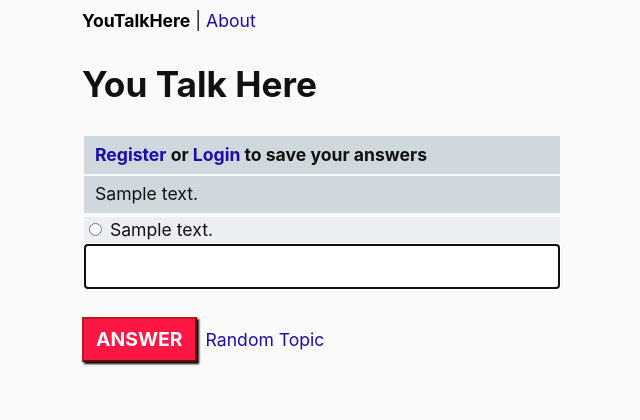
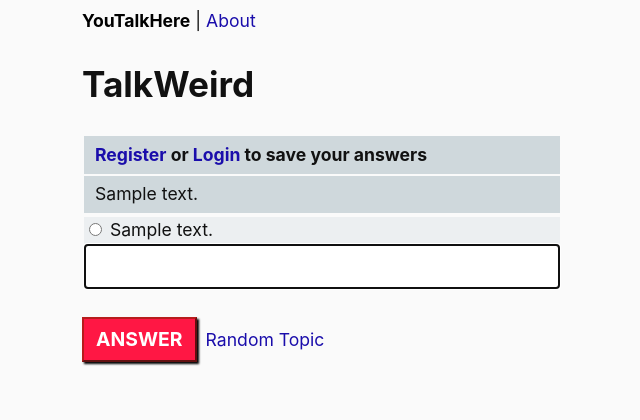
Before and after one commit to c-arthur-hill/questeng, a Django app: page / in a window 1280 px wide. Shown: the top 420 px of the page, without its empty margins (318-958 px from the left). Run offline with Django 3.2, Linux system fonts and the light colour scheme; tables that the repository leaves empty hold one stand-in row (values such as "Sample post").

Commit message:
1. Updated domain

```diff
--- a/questionengine/chat/templates/home.html
+++ b/questionengine/chat/templates/home.html
@@ -1,8 +1,8 @@
 {% extends "base.html" %}
 
 {% block homelink %}active{% endblock %}
-{% block title %}YouTalkHere{% endblock %}
-{% block header %}You Talk Here{% endblock %}
+{% block title %}TalkWeird{% endblock %}
+{% block header %}TalkWeird{% endblock %}
 {% block content %}
 <table>
     {% if not user.is_authenticated and show_save_message %}
--- a/questionengine/questionengine/settings.py
+++ b/questionengine/questionengine/settings.py
@@ -22,8 +22,8 @@ BASE_DIR = os.path.dirname(os.path.dirname(os.path.abspath(__file__)))
 
 ALLOWED_HOSTS = [
     'ec2-18-236-121-185.us-west-2.compute.amazonaws.com',
-    'youtalkhere.com',
-    'www.youtalkhere.com',
+    'talkweird.com',
+    'www.talkweird.com',
 ]
 
 
```
